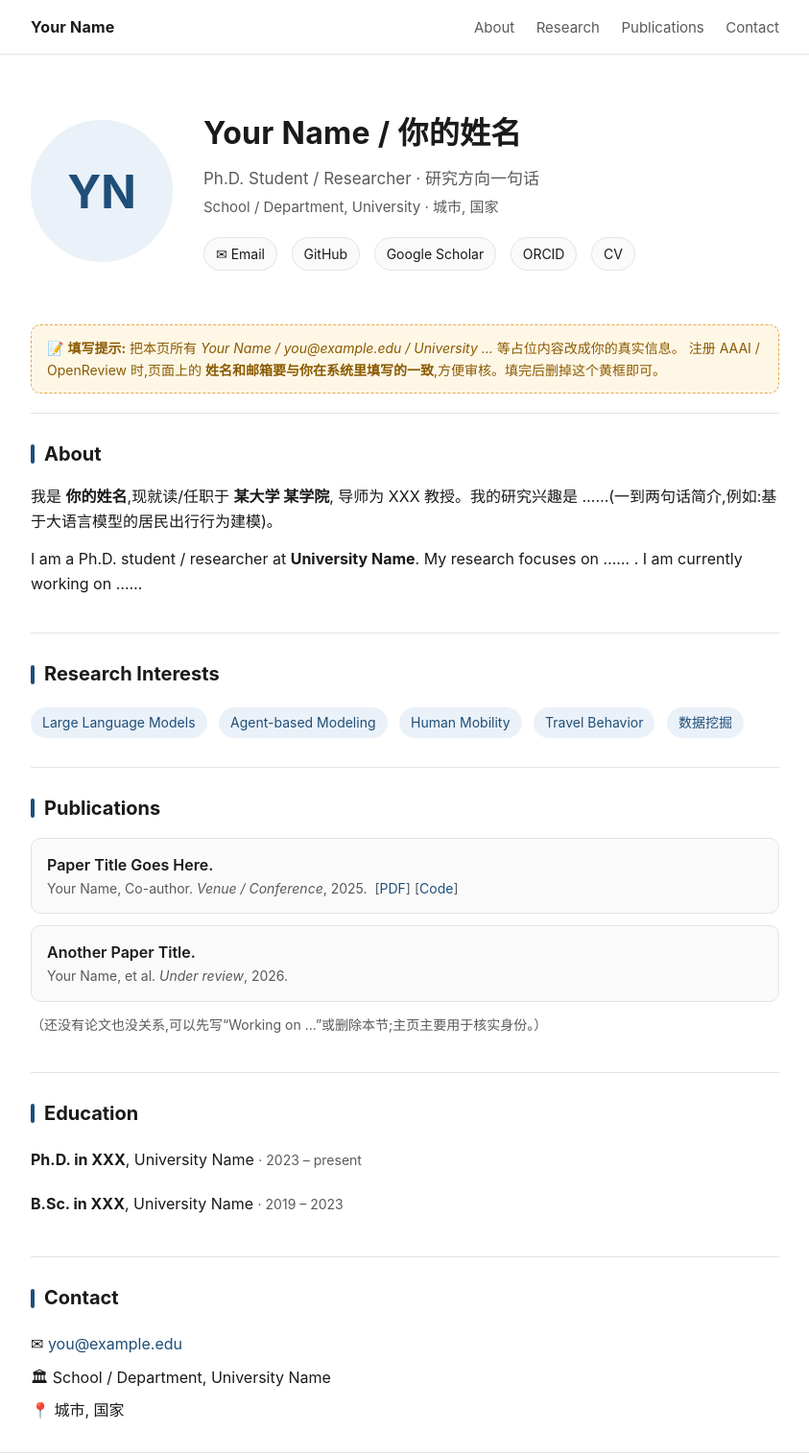
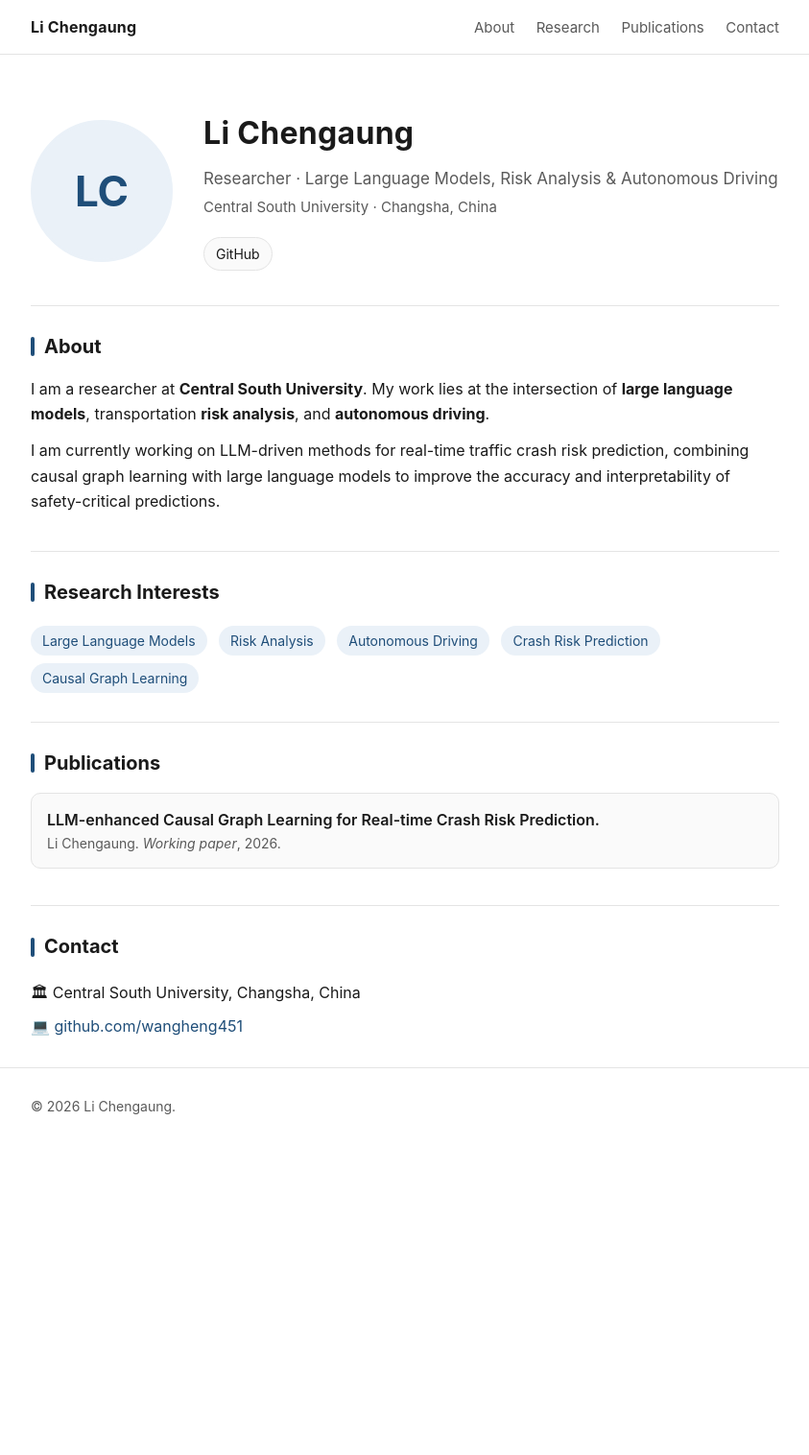
Before and after one commit to wangheng451/wangheng451.github.io, a plain HTML site: page index.html in a window 1280 px wide. Shown: the top 1516 px of the page at 96% size, without its empty margins (218-1061 px from the left). After the commit the page ends 1204 px from the top, so only its background shows below. Drawn offline with Linux system fonts and the light colour scheme.

Commit message:
Fill in personal info (Li Chengaung, CSU) and add publication
Co-Authored-By: Claude Fable 5 <noreply@anthropic.com>

```diff
--- a/index.html
+++ b/index.html
@@ -1,17 +1,16 @@
 <!DOCTYPE html>
-<html lang="zh-CN">
+<html lang="en">
 <head>
   <meta charset="UTF-8" />
   <meta name="viewport" content="width=device-width, initial-scale=1.0" />
-  <!-- ⬇⬇⬇ 把 Your Name 改成你的真实姓名(要和 AAAI/OpenReview 里填的一致) -->
-  <title>Your Name — Homepage</title>
-  <meta name="description" content="Personal homepage of Your Name" />
+  <title>Li Chengaung — Homepage</title>
+  <meta name="description" content="Personal homepage of Li Chengaung, Central South University — research on large language models, risk analysis, and autonomous driving." />
   <style>
     :root {
       --bg: #ffffff;
       --fg: #1a1a1a;
       --muted: #5a5a5a;
-      --accent: #1f4e79;      /* AAAI 深蓝色调 */
+      --accent: #1f4e79;
       --accent-soft: #eaf1f8;
       --border: #e4e4e4;
       --card: #fafafa;
@@ -32,8 +31,8 @@
     html { scroll-behavior: smooth; }
     body {
       margin: 0;
-      font-family: -apple-system, BlinkMacSystemFont, "Segoe UI", "PingFang SC",
-        "Microsoft YaHei", Roboto, Helvetica, Arial, sans-serif;
+      font-family: -apple-system, BlinkMacSystemFont, "Segoe UI", Roboto,
+        Helvetica, Arial, sans-serif;
       color: var(--fg);
       background: var(--bg);
       line-height: 1.65;
@@ -43,7 +42,6 @@
     a:hover { text-decoration: underline; }
     .wrap { max-width: var(--maxw); margin: 0 auto; padding: 0 20px; }
 
-    /* ---------- 顶部导航 ---------- */
     header.nav {
       position: sticky; top: 0; z-index: 10;
       background: color-mix(in srgb, var(--bg) 88%, transparent);
@@ -55,15 +53,12 @@
       height: 56px;
     }
     header.nav .brand { font-weight: 700; letter-spacing: .2px; }
-    header.nav nav a {
-      margin-left: 18px; color: var(--muted); font-size: 15px;
-    }
+    header.nav nav a { margin-left: 18px; color: var(--muted); font-size: 15px; }
     header.nav nav a:hover { color: var(--accent); text-decoration: none; }
     @media (max-width: 560px) {
       header.nav nav a { margin-left: 12px; font-size: 14px; }
     }
 
-    /* ---------- Hero ---------- */
     .hero { padding: 56px 0 32px; }
     .hero .wrap { display: flex; gap: 32px; align-items: center; flex-wrap: wrap; }
     .avatar {
@@ -71,7 +66,7 @@
       object-fit: cover; border: 3px solid var(--accent-soft);
       background: var(--accent-soft);
       display: flex; align-items: center; justify-content: center;
-      font-size: 48px; color: var(--accent); font-weight: 700; flex: none;
+      font-size: 44px; color: var(--accent); font-weight: 700; flex: none;
     }
     .hero h1 { margin: 0 0 6px; font-size: 32px; letter-spacing: .3px; }
     .hero .role { margin: 0 0 4px; color: var(--muted); font-size: 17px; }
@@ -84,7 +79,6 @@
     }
     .links a:hover { border-color: var(--accent); color: var(--accent); text-decoration: none; }
 
-    /* ---------- 章节 ---------- */
     section { padding: 26px 0; border-top: 1px solid var(--border); }
     section h2 {
       font-size: 20px; margin: 0 0 14px;
@@ -112,30 +106,17 @@
     .pub .ptitle { font-weight: 600; }
     .pub .pmeta { color: var(--muted); font-size: 14px; }
 
-    .edu-item { margin-bottom: 12px; }
-    .edu-item .yr { color: var(--muted); font-size: 14px; }
-
     footer {
       padding: 28px 0 40px; color: var(--muted);
       font-size: 14px; border-top: 1px solid var(--border);
-    }
-
-    /* 醒目的填写提示,填完可删除 .todo 相关内容 */
-    .todo {
-      background: #fff7e6; border: 1px dashed #e0a94c; color: #8a5a00;
-      padding: 12px 16px; border-radius: 10px; font-size: 14px; margin: 20px 0;
-    }
-    @media (prefers-color-scheme: dark) {
-      .todo { background: #2a2413; border-color: #7a5a1a; color: #e0b866; }
     }
   </style>
 </head>
 <body>
 
-  <!-- ============ 顶部导航 ============ -->
   <header class="nav">
     <div class="wrap">
-      <div class="brand">Your Name</div>
+      <div class="brand">Li Chengaung</div>
       <nav>
         <a href="#about">About</a>
         <a href="#research">Research</a>
@@ -145,21 +126,16 @@
     </div>
   </header>
 
-  <!-- ============ Hero ============ -->
   <div class="hero">
     <div class="wrap">
-      <!-- 有照片就把下面这行 div 换成: <img class="avatar" src="photo.jpg" alt="Your Name"> -->
-      <div class="avatar">YN</div>
+      <div class="avatar">LC</div>
       <div>
-        <h1>Your Name / 你的姓名</h1>
-        <p class="role">Ph.D. Student / Researcher · 研究方向一句话</p>
-        <p class="affil">School / Department, University · 城市, 国家</p>
+        <h1>Li Chengaung</h1>
+        <p class="role">Researcher · Large Language Models, Risk Analysis &amp; Autonomous Driving</p>
+        <p class="affil">Central South University · Changsha, China</p>
         <div class="links">
-          <a href="mailto:you@example.edu">✉ Email</a>
-          <a href="https://github.com/yourname" target="_blank" rel="noopener">GitHub</a>
-          <a href="https://scholar.google.com/citations?user=XXXX" target="_blank" rel="noopener">Google Scholar</a>
-          <a href="https://orcid.org/0000-0000-0000-0000" target="_blank" rel="noopener">ORCID</a>
-          <a href="cv.pdf" target="_blank" rel="noopener">CV</a>
+          <a href="https://github.com/wangheng451" target="_blank" rel="noopener">GitHub</a>
+          <!-- 收到邮箱后我会在这里补一个 <a href="mailto:...">Email</a> -->
         </div>
       </div>
     </div>
@@ -167,78 +143,44 @@
 
   <div class="wrap">
 
-    <div class="todo">
-      📝 <strong>填写提示:</strong> 把本页所有 <em>Your Name / you@example.edu / University …</em> 等占位内容改成你的真实信息。
-      注册 AAAI / OpenReview 时,页面上的 <strong>姓名和邮箱要与你在系统里填写的一致</strong>,方便审核。填完后删掉这个黄框即可。
-    </div>
-
-    <!-- ============ About ============ -->
     <section id="about">
       <h2>About</h2>
       <p>
-        我是 <strong>你的姓名</strong>,现就读/任职于 <strong>某大学 某学院</strong>,
-        导师为 XXX 教授。我的研究兴趣是 ……(一到两句话简介,例如:基于大语言模型的居民出行行为建模)。
+        I am a researcher at <strong>Central South University</strong>. My work lies at the
+        intersection of <strong>large language models</strong>, transportation
+        <strong>risk analysis</strong>, and <strong>autonomous driving</strong>.
       </p>
       <p>
-        I am a Ph.D. student / researcher at <strong>University Name</strong>. My research focuses on
-        …… . I am currently working on ……
+        I am currently working on LLM-driven methods for real-time traffic crash risk
+        prediction, combining causal graph learning with large language models to improve
+        the accuracy and interpretability of safety-critical predictions.
       </p>
     </section>
 
-    <!-- ============ Research Interests ============ -->
     <section id="research">
       <h2>Research Interests</h2>
       <div>
         <span class="tag">Large Language Models</span>
-        <span class="tag">Agent-based Modeling</span>
-        <span class="tag">Human Mobility</span>
-        <span class="tag">Travel Behavior</span>
-        <span class="tag">数据挖掘</span>
+        <span class="tag">Risk Analysis</span>
+        <span class="tag">Autonomous Driving</span>
+        <span class="tag">Crash Risk Prediction</span>
+        <span class="tag">Causal Graph Learning</span>
       </div>
     </section>
 
-    <!-- ============ Publications ============ -->
     <section id="publications">
       <h2>Publications</h2>
-
       <div class="pub">
-        <div class="ptitle">Paper Title Goes Here.</div>
-        <div class="pmeta">Your Name, Co-author. <em>Venue / Conference</em>, 2025.
-          &nbsp;[<a href="#">PDF</a>] [<a href="#">Code</a>]</div>
+        <div class="ptitle">LLM-enhanced Causal Graph Learning for Real-time Crash Risk Prediction.</div>
+        <div class="pmeta">Li Chengaung. <em>Working paper</em>, 2026.</div>
       </div>
-
-      <div class="pub">
-        <div class="ptitle">Another Paper Title.</div>
-        <div class="pmeta">Your Name, et al. <em>Under review</em>, 2026.</div>
-      </div>
-
-      <p style="color:var(--muted);font-size:14px;">
-        （还没有论文也没关系,可以先写“Working on …”或删除本节;主页主要用于核实身份。）
-      </p>
     </section>
 
-    <!-- ============ Education ============ -->
-    <section id="education">
-      <h2>Education</h2>
-      <ul class="clean">
-        <li class="edu-item">
-          <strong>Ph.D. in XXX</strong>, University Name
-          <span class="yr">· 2023 – present</span>
-        </li>
-        <li class="edu-item">
-          <strong>B.Sc. in XXX</strong>, University Name
-          <span class="yr">· 2019 – 2023</span>
-        </li>
-      </ul>
-    </section>
-
-    <!-- ============ Contact ============ -->
     <section id="contact">
       <h2>Contact</h2>
       <ul class="clean">
-        <li>✉ <a href="mailto:you@example.edu">you@example.edu</a></li>
-        <li>🏛 School / Department, University Name</li>
-        <li>📍 城市, 国家</li>
+        <li>🏛 Central South University, Changsha, China</li>
+        <li>💻 <a href="https://github.com/wangheng451" target="_blank" rel="noopener">github.com/wangheng451</a></li>
       </ul>
     </section>
 
@@ -246,7 +188,7 @@
 
   <footer>
     <div class="wrap">
-      © <span id="year">2026</span> Your Name. Built with GitHub Pages.
+      © <span id="year">2026</span> Li Chengaung.
     </div>
   </footer>
 
```
